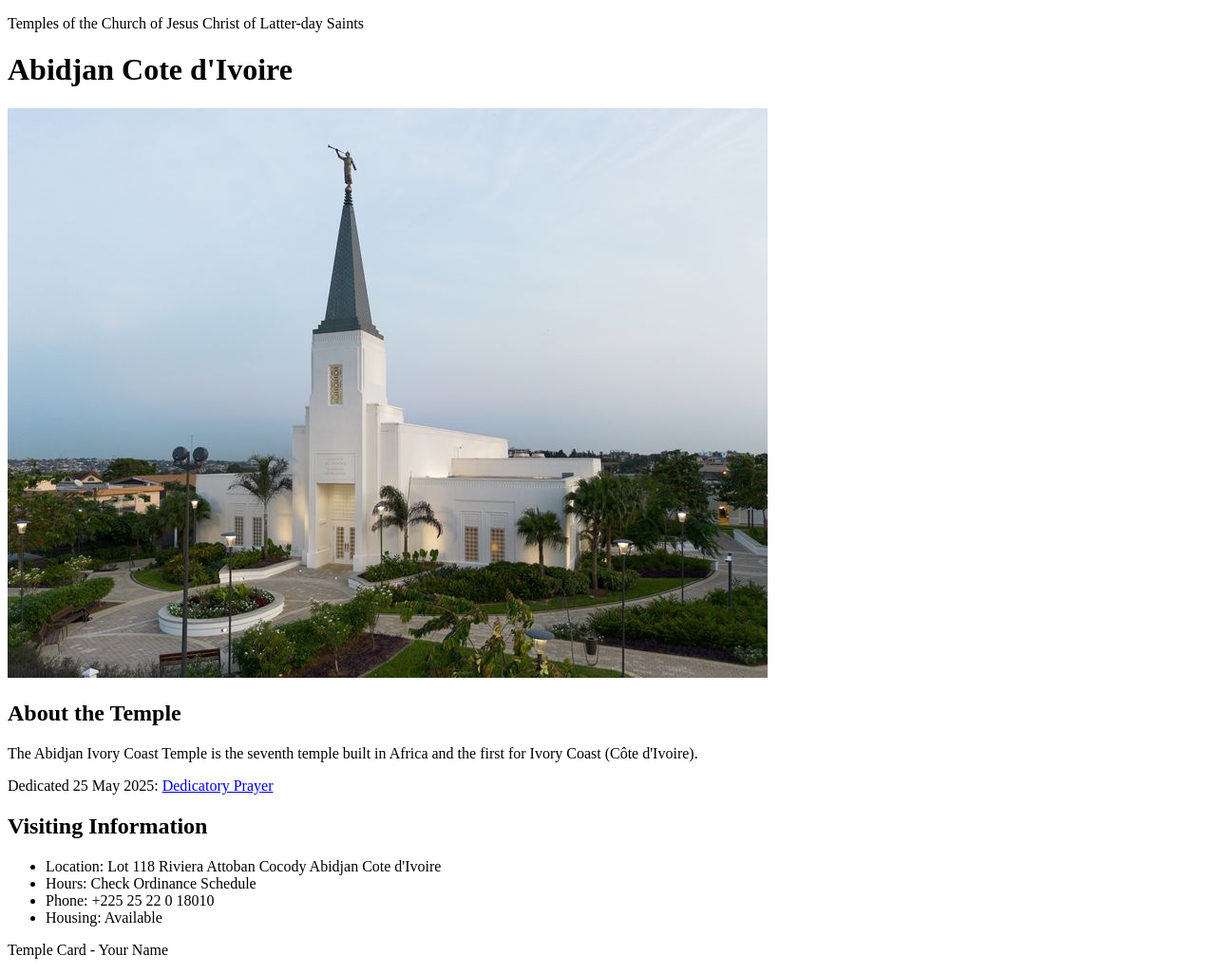
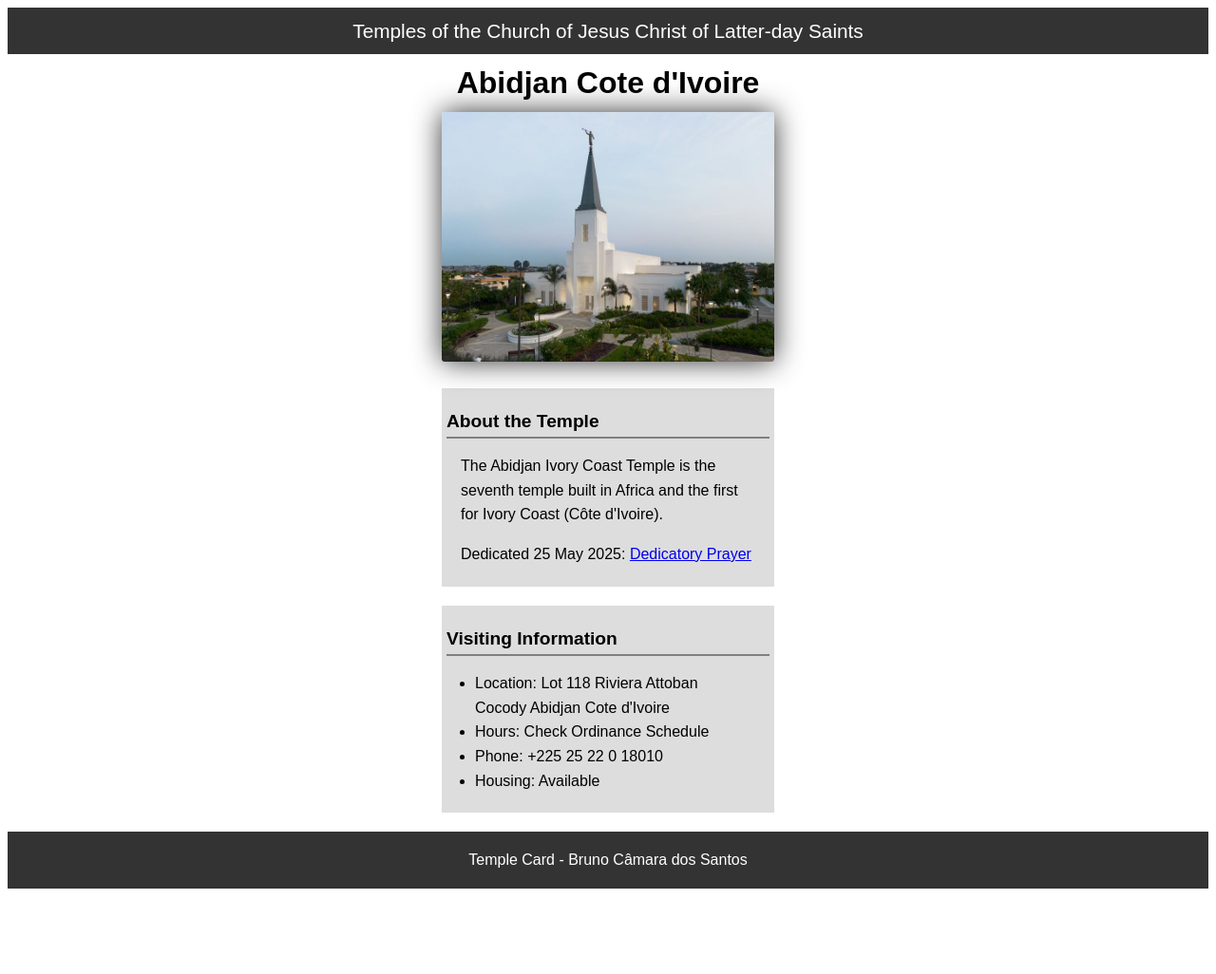
Before and after one commit to BrunoCamara-BR/wdd130, a plain HTML site: page week02/temple.html in a window 1280 px wide. Shown: the whole page at 95% size. After the commit the page ends 944 px from the top, so only its background shows below. Drawn offline with Linux system fonts and the light colour scheme.

Commit message:
W2 CSS activity

```diff
--- a/week02/block-vs-inline.html
+++ b/week02/block-vs-inline.html
@@ -1,40 +1,60 @@
 <!DOCTYPE html>
 <html lang="en">
-
   <head>
-    <meta charset="UTF-8">
-    <meta name="viewport" content="width=device-width, initial-scale=1.0">
+    <meta charset="UTF-8" />
+    <meta name="viewport" content="width=device-width, initial-scale=1.0" />
     <title>Exercise: Block vs. Inline Elements</title>
-    <link rel="stylesheet" href="styles/block-vs-inline.css">
+    <link rel="stylesheet" href="styles/block-vs-inline.css" />
   </head>
 
   <body>
     <main>
       <h1>Exercise: Block vs. Inline Elements</h1>
-        <p class="note">Some basic styling has been applied in order to illustrate the elements structure and
-            boundaries.</p>
+      <p class="note">
+        Some basic styling has been applied in order to illustrate the elements
+        structure and boundaries.
+      </p>
 
       <h2>Task 1: Swap Block and Inline Elements</h2>
-        <div>In the HTML of this document, change this div element to a span element.</div>
+      <span>
+        In the HTML of this document, change this div element to a span element.
+      </span>
 
-        <p class="question">What happens to the layout? Does it still take up the full width?</p>
+      <p class="question">
+        What happens to the layout? Does it still take up the full width?
+      </p>
 
       <h2>Task 2: Nesting Inline in Block</h2>
-        <p>A paragraph &lt;p&gt; element (block) with a <span>&lt;span&gt; element;</span></p>
-        <p class="question">Add another inline element like &lt;em&gt; or &lt;strong&gt; inside the paragraph. Observe
-            how it flows within the line.</p>
+      <span>
+        A paragraph &lt;p&gt; element (block) with a
+        <span>&lt;span&gt; element;</span>
+      </span>
+      <p class="question">
+        Add another inline element like &lt;em&gt; or &lt;strong&gt; inside the
+        paragraph. Observe how it flows within the line.
+      </p>
 
       <h2>Task3: Nesting Block in Inline</h2>
-        <span>Try placing a &lt;div&gt; inside a &lt;span&gt; element.</span>
-            <p class="question">What error or layout issue do you see? Why does this happen?</p>
-
+      <span
+        >Try placing a &lt;div&gt; inside a &lt;span&gt; element.
+        <div></div>
+      </span>
+      <p class="question">
+        What error or layout issue do you see? Why does this happen?
+      </p>
 
       <h2>Task 4: Review the HTML markup of the following Inline Elements</h2>
       &lt;img&gt; element
-        <img src="images/castle.webp" alt="placeholder image (images are inline)" width="300" height="300">
+      <div id="img_container">
+        <img
+          src="images/castle.webp"
+          alt="placeholder image (images are inline)"
+          width="300"
+          height="300"
+        />
+      </div>
       <a href="https://churchofjesuschrist.org">&lt;a&gt; anchor element</a>
       <button type="button">&lt;button&gt; element</button>
     </main>
   </body>
-
 </html>
--- a/week02/styles/block-vs-inline.css
+++ b/week02/styles/block-vs-inline.css
@@ -33,10 +33,24 @@ code {
   border-radius: 1rem;
   border: 1px solid rgb(0 0 0 / 10%);
   margin: 1rem;
-    padding: .5rem;
+  padding: 0.5rem;
 }
 
 .question {
   background-color: #3d503d;
   color: #fff;
 }
+
+#img_container {
+  text-align: center;
+}
+
+a {
+  display: block;
+  text-align: center;
+}
+
+button {
+  display: block;
+  margin: 0 auto;
+}
--- /dev/null
+++ b/week02/styles/temple.css
@@ -0,0 +1,69 @@
+body {
+  font-family: Arial, sans-serif;
+  line-height: 1.6;
+}
+
+header {
+  background-color: #333;
+  color: white;
+  text-align: center;
+  font-size: 1.3em;
+  border: 8px solid #333;
+  max-height: 40px;
+}
+
+header p {
+  margin: 0;
+}
+
+section {
+  max-width: 350px;
+  margin: 20px auto;
+}
+
+main h1 {
+  text-align: center;
+  font-size: 2em;
+  padding: 0;
+  margin: 5px;
+}
+
+main h2 {
+  font-size: 1.2em;
+}
+
+picture {
+  display: block;
+  text-align: center;
+}
+
+img {
+  max-width: 350px;
+  box-shadow: 0 0 30px #333;
+  border-radius: 3px;
+}
+
+section {
+  box-sizing: border-box;
+  background-color: #dddddd;
+  padding: 5px 5px;
+}
+
+section p {
+  padding: 0 15px;
+}
+
+section ul {
+  padding: 0 30px;
+}
+
+section h2 {
+  border-bottom: 2px solid gray;
+}
+
+footer {
+  text-align: center;
+  background-color: #333;
+  color: white;
+  padding: 1px;
+}
--- a/week02/temple.html
+++ b/week02/temple.html
@@ -1,10 +1,10 @@
 <!DOCTYPE html>
 <html lang="en">
-
   <head>
-    <meta charset="UTF-8">
-    <meta name="viewport" content="width=device-width, initial-scale=1.0">
+    <meta charset="UTF-8" />
+    <meta name="viewport" content="width=device-width, initial-scale=1.0" />
     <title>Temple Card - Abidjan Cote d'Ivoire</title>
+    <link rel="stylesheet" href="styles/temple.css" />
   </head>
 
   <body>
@@ -14,20 +14,33 @@
     <main>
       <h1>Abidjan Cote d'Ivoire</h1>
       <picture>
-            <img src="images/abidjan-ivory-coast.jpeg" alt="Abidjan Cote d'Ivoire Temple">
+        <img
+          src="images/abidjan-ivory-coast.jpeg"
+          alt="Abidjan Cote d'Ivoire Temple"
+        />
       </picture>
       <section>
         <h2>About the Temple</h2>
-            <p>The Abidjan Ivory Coast Temple is the seventh temple built in Africa and the first for Ivory Coast (Côte
-                d'Ivoire).</p>
-            <p>Dedicated 25 May 2025: <a
+        <p>
+          The Abidjan Ivory Coast Temple is the seventh temple built in Africa
+          and the first for Ivory Coast (Côte d'Ivoire).
+        </p>
+        <p>
+          Dedicated 25 May 2025:
+          <a
             href="https://www.churchofjesuschrist.org/temples/dedicatory-prayer/abidjan-ivory-coast-temple/2025-05-25?lang=eng"
-                    target="_blank" rel="noopener noreferrer">Dedicatory Prayer</a></p>
+            target="_blank"
+            rel="noopener noreferrer"
+            >Dedicatory Prayer</a
+          >
+        </p>
       </section>
       <section>
         <h2>Visiting Information</h2>
         <ul>
-                <li>Location: Lot 118 Riviera Attoban Cocody Abidjan Cote d'Ivoire</li>
+          <li>
+            Location: Lot 118 Riviera Attoban Cocody Abidjan Cote d'Ivoire
+          </li>
           <li>Hours: Check Ordinance Schedule</li>
           <li>Phone: +225 25 22 0 18010</li>
           <li>Housing: Available</li>
@@ -35,8 +48,7 @@
       </section>
     </main>
     <footer>
-        <p>Temple Card - Your Name</p>
+      <p>Temple Card - Bruno Câmara dos Santos</p>
     </footer>
   </body>
-
 </html>
```
Also changed, not shown: week02/box-model.html (+22 -6 lines), week02/styles/box-model.css (+19 -4 lines). Lines whose indentation alone changed are shown as unchanged.
